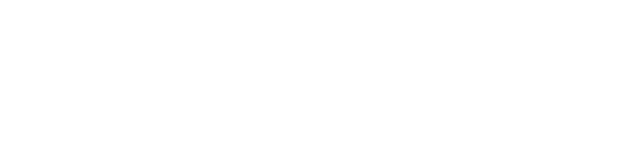
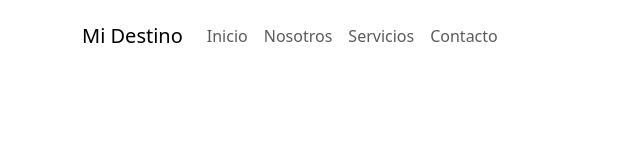
Before and after one commit to brianhoyer03/Pagina-web-responsive-con-boostrap, a plain HTML site: page index.html in a window 1280 px wide. Shown: the whole page, without its empty margins (0-640 px from the left). Drawn offline with nearby package versions, Linux system fonts and the light colour scheme.

Commit message:
Segundo avance de la pagina web responsive con boostrap

```diff
--- a/index.html
+++ b/index.html
@@ -3,9 +3,56 @@
 <head>
     <meta charset="UTF-8">
     <meta name="viewport" content="width=device-width, initial-scale=1.0">
-    <title>Document</title>
+    <title>Viajes</title>
+
+    <link rel="stylesheet" href="css/style.css">
+
+    <link rel="stylesheet" href="https://cdn.jsdelivr.net/npm/@fortawesome/fontawesome-free@6.6.0/css/fontawesome.min.css" integrity="sha384-NvKbDTEnL+A8F/AA5Tc5kmMLSJHUO868P+lDtTpJIeQdGYaUIuLr4lVGOEA1OcMy" crossorigin="anonymous">
+    <link href="https://cdn.jsdelivr.net/npm/bootstrap@5.3.3/dist/css/bootstrap.min.css" rel="stylesheet" integrity="sha384-QWTKZyjpPEjISv5WaRU9OFeRpok6YctnYmDr5pNlyT2bRjXh0JMhjY6hW+ALEwIH" crossorigin="anonymous">
+
 </head>
 <body>
 
+    <section class="tank-boostrap-header">
+        <nav class="navbar navbar-expand-lg navbar-light py-lg-3 py-2">
+
+            <div class="container">
+                <a class="navbar-brand" href="index.html">Mi Destino</a>
+
+
+                <button class="navbar-toggler" type="button">
+                    <span class="navbar-toggler-icon fa fa-bars"></span>
+                </button>
+
+                <div class="collapse navbar-collapse" id="navbarSupportedContent">
+
+                    <ul class="navbar-nav ml-auto">
+                        <li class="nav-item">
+                            <a class="nav-link" href="index.html">Inicio</a>
+                        </li>
+                        <li class="nav-item">
+                            <a class="nav-link" href="about.html">Nosotros</a>
+                        </li>
+                        <li class="nav-item">
+                            <a class="nav-link" href="services.html">Servicios</a>
+                        </li>
+                        <li class="nav-item">
+                            <a class="nav-link" href="contact.html">Contacto</a>
+                        </li>
+                    </ul>
+
+                </div>
+
+            </div>
+
+        </nav>
+    </section>
+
+
+
+
+
+    <script src="https://cdn.jsdelivr.net/npm/@popperjs/core@2.11.8/dist/umd/popper.min.js" integrity="sha384-I7E8VVD/ismYTF4hNIPjVp/Zjvgyol6VFvRkX/vR+Vc4jQkC+hVqc2pM8ODewa9r" crossorigin="anonymous"></script>
+    <script src="https://cdn.jsdelivr.net/npm/bootstrap@5.3.3/dist/js/bootstrap.min.js" integrity="sha384-0pUGZvbkm6XF6gxjEnlmuGrJXVbNuzT9qBBavbLwCsOGabYfZo0T0to5eqruptLy" crossorigin="anonymous"></script>
 </body>
 </html>
```
Also changed, not shown: about.html (added), contact.html (added), services.html (added).
